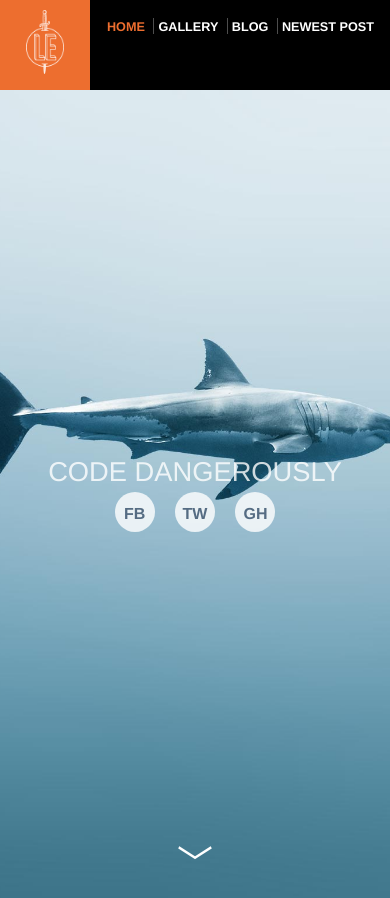
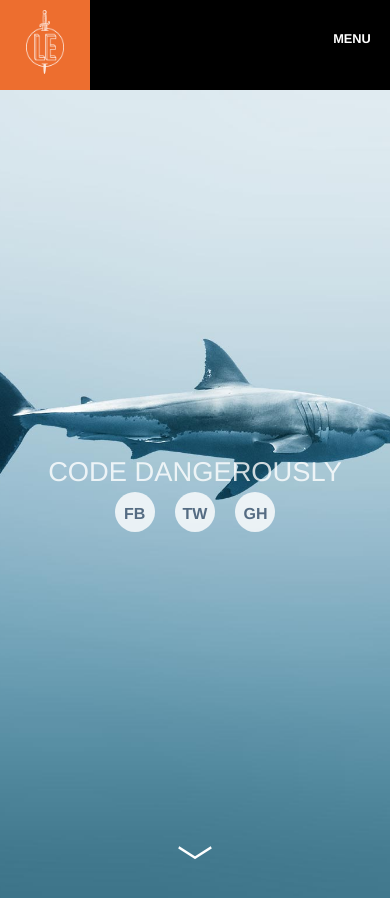
Before and after one commit to twikah/twikah.github.io, a Jekyll site: the page built from index.html, in a window 390 px wide and 900 px high. Built offline with Jekyll 4.4.1, drawn with Linux system fonts in a browser that asks for light colours.

Commit message:
Add mobile styles

```diff
--- a/_includes/header.html
+++ b/_includes/header.html
@@ -1,5 +1,7 @@
 <header class="header">
   <nav>
+    <input type="checkbox" id="mobile-menu" class="mobile-menu-check">
+    <label for="mobile-menu" class="show-mobile-menu">Menu</label>
     <ul class="header-nav nav-links">
       {% include nav-links.html %}
     </ul>
--- a/_includes/nav-links.html
+++ b/_includes/nav-links.html
@@ -1,4 +1,12 @@
 <li><a href="/">Home</a></li>
 <li><a href="/gallery">Gallery</a></li>
-<li><a href="/blog">Blog</a></li>
+<li class="dropdown">
+  <a class="drop-trigger" href="/blog">Blog</a>
+  <ul class="drop-menu">
+    <li>Recent Posts</li>
+    {% for post in site.posts limit:5 %}
+      <li><a href="{{ post.url }}">{{ post.title }}</a></li>
+    {% endfor %}
+  </ul>
+</li>
 <li><a href="{{ site.posts.first.url }}">Newest Post</a></li>
--- a/css/main.css
+++ b/css/main.css
@@ -135,10 +135,13 @@ p {
 .header-nav > li:first-child a:active {
   color: #fff;
 }
-.header-nav a {
+.header-nav a,
+.drop-trigger {
   color: #fff;
 }
-.nav-links a {
+.nav-links a,
+.drop-trigger,
+.show-mobile-menu {
   font-size: 0.8rem;
   font-weight: bold;
   text-decoration: none;
@@ -147,6 +150,96 @@ p {
 .nav-links a:hover,
 .nav-links a:active {
   color: #ed6e2f;
+}
+/* DROPDOWN STYLES */
+.dropdown {
+  position: relative;
+}
+.dropdown:hover .drop-menu {
+  display: block;
+}
+.dropdown:hover .drop-trigger:after {
+  border-color: #ed6e2f transparent transparent;
+}
+.drop-trigger {
+  display: inline-block;
+  padding-right: 1.5em;
+  position: relative;
+}
+.drop-trigger:after {
+  border: 0.3em solid;
+  border-color: #fff transparent transparent;
+  content: "";
+  height: 0;
+  position: absolute;
+  right: 0;
+  top: 0.3em;
+  width: 0;
+}
+.drop-menu {
+  box-shadow: 0 0 10px 0 rgba(0, 0, 0, 0.2);
+  display: none;
+  list-style: none;
+  padding: 1em 0 0;
+  position: absolute;
+  right: 0;
+  z-index: 9;
+}
+.drop-menu:before {
+  border: 0.6em solid;
+  border-color: transparent transparent #fff;
+  content: "";
+  height: 0;
+  position: absolute;
+  right: 1em;
+  top: -0.3em;
+  width: 0;
+}
+.drop-menu li {
+  background-color: #fff;
+}
+.drop-menu li ~ li {
+  border-top: 1px dotted rgba(0,0,0,0.1)
+}
+.drop-menu li:first-child {
+  border-radius: 5px 5px 0 0;
+  color: #999;
+  font-size: 0.5em;
+  font-size: 0.5em;
+  padding: 1em 1em 0.25em;
+  text-align: right;
+  text-transform: uppercase;
+}
+.drop-menu li:last-child {
+  border-radius: 0 0 5px 5px;
+}
+.drop-menu a {
+  color: #333;
+  display: block;
+  font-weight: normal;
+  padding: 0.5em 2em 0.5em 1em;
+  text-align: left;
+  text-transform: none;
+  white-space: nowrap;
+}
+.drop-menu a:hover {
+  background-color: rgba(0, 0, 0, 0.1);
+  color: #333;
+}
+
+/* HIDE DROPDOWN IN FOOTER */
+.footer .dropdown:hover .drop-menu,
+.footer .drop-trigger:after {
+  display: none;
+}
+.footer .drop-trigger {
+  padding-right: 0;
+}
+
+/* MOBILE MENU */
+.mobile-menu-check,
+.show-mobile-menu {
+  display: none;
 }
 
 /* FOOTER STYLES */
@@ -525,6 +618,67 @@ p {
     left: auto;
   }
 
+  /* MOBILE MENU */
+  .show-mobile-menu {
+    display: block;
+    float: right;
+    font-weight: bold;
+    margin-top: 1.5vh;
+    padding: 1.5em;
+    position: relative;
+    text-transform: uppercase;
+  }
+  .header-nav {
+    background-color: #444;
+    box-sizing: border-box;
+    left: 0;
+    max-height: 0;
+    overflow: hidden;
+    padding: 0;
+    position: absolute;
+    text-align: center;
+    top: 10vh;
+    transition: all 0.5s ease-in-out;
+    width: 100vw;
+    z-index: 9;
+  }
+  .header-nav li {
+    display: block;
+    margin: 1em 0 0;
+    padding: 0;
+  }
+  .header-nav li ~ li {
+    border: 0;
+    padding: 0;
+  }
+  .header-nav li:last-child {
+    margin-bottom: 1em;
+  }
+  .header-nav li:first-child a {
+    color: #fff;
+  }
+  /* HIDE DROPDOWN IN THE NAV MENU */
+  .header-nav .dropdown:hover .drop-menu,
+  .header-nav .drop-trigger:after {
+    display: none;
+  }
+  .header-nav .drop-trigger {
+    padding-right: 0;
+  }
+  .mobile-menu-check:checked ~ .header-nav {
+    max-height: 1000px;
+  }
+  .mobile-menu-check:checked ~ .show-mobile-menu:after {
+    background-color: #000;
+    color: #ed6e2f;
+    content: "CLOSE";
+    left: 0;
+    position: absolute;
+    text-align: center;
+    top: 1.5em;
+    width: 100%;
+  }
+
   /* HOME STYLES */
   .home-callout {
     flex-direction: column;
```
Also changed, not shown: 7 other files.
